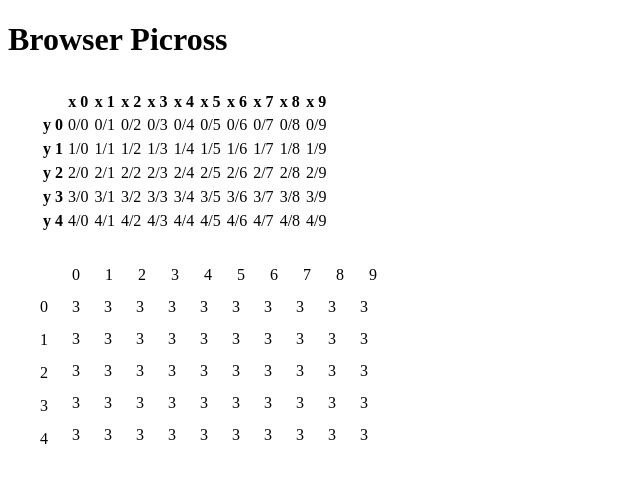
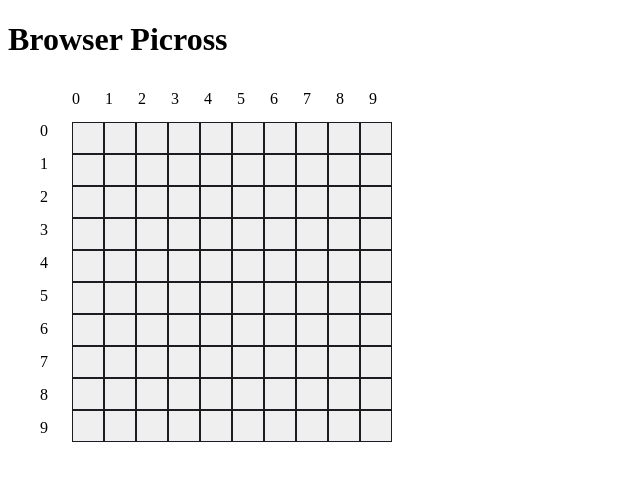
Before and after one commit to MaximeSantos/Browser-Picross, a SvelteKit app: page / in a window 1280 px wide. Shown: the top 482 px of the page, without its empty margins (0-640 px from the left). Built offline with nearby package versions, Linux system fonts and the light colour scheme.

Commit message:
Add interactivity to the game board

```diff
--- a/src/routes/+page.svelte
+++ b/src/routes/+page.svelte
@@ -1,20 +1,15 @@
 <script>
-	import Table from './Table.svelte';
 	import Board from './Board.svelte';
 
 	// Setting up our variables based on the .non format for now (https://webpbn.com/export.cgi amongst many other possibilities)
 	const solution = [0, 0, 0, 0, 0, 1, 1, 1, 1, 1, 0, 0, 0, 0, 0, 1, 1, 1, 1, 1, 0, 0, 0, 0, 0];
-	const height = 5;
+	const height = 10;
 	const width = 10;
+	// Initialising a one dimensionnal array to represent our board.
 	let board = Array.from({ length: height * width }, () => 3);
-	console.log(board);
 </script>
 
 <h1>Browser Picross</h1>
-<div class="board">
-	<Table {height} {width} />
-</div>
-
 <div class="board">
 	<Board {height} {width} {board} />
 </div>
--- a/src/routes/Board.svelte
+++ b/src/routes/Board.svelte
@@ -2,6 +2,22 @@
 	export let height: number;
 	export let width: number;
 	export let board: number[];
+
+	const handleClick = (e: MouseEvent, index: number) => {
+		if (e.button == 0) {
+			if (board[index] != 1) {
+				board[index] = 1;
+			} else {
+				board[index] = 3;
+			}
+		} else if (e.button == 2) {
+			if (board[index] != 0) {
+				board[index] = 0;
+			} else {
+				board[index] = 3;
+			}
+		}
+	};
 </script>
 
 <div class="container">
@@ -26,7 +42,15 @@
 	<!-- Body of the grid -->
 	<div class="grid" style:--height={height} style:--width={width}>
 		{#each board as cell, i}
-			<div class="cell">{cell}</div>
+			<button
+				class="cell"
+				class:crossed={cell == 0}
+				class:full={cell == 1}
+				on:contextmenu|preventDefault={(e) => handleClick(e, i)}
+				on:click={(e) => handleClick(e, i)}
+				type="button"
+				tabindex="0"
+			/>
 		{/each}
 	</div>
 </div>
@@ -61,7 +85,34 @@
 	}
 
 	.cell {
-		/* border: 1px solid #FBFBFE; */
+		border: 1px solid #1c1b22;
+	}
+	.cell.full {
+		background-color: #cccccc;
+	}
+	.cell.crossed {
+		position: relative;
+		overflow: hidden;
+	}
+	.cell.crossed:before,
+	.cell.crossed:after {
+		position: absolute;
+		content: '';
+		background-color: #fbfbfb;
+		display: block;
+		width: 100%;
+		height: 1px;
+		-webkit-transform: rotate(-45deg);
+		transform: rotate(-45deg);
+		left: 0;
+		right: 0;
+		top: 0;
+		bottom: 0;
+		margin: auto;
+	}
+	.cell.crossed:after {
+		-webkit-transform: rotate(45deg);
+		transform: rotate(45deg);
 	}
 
 	.grid {
```
